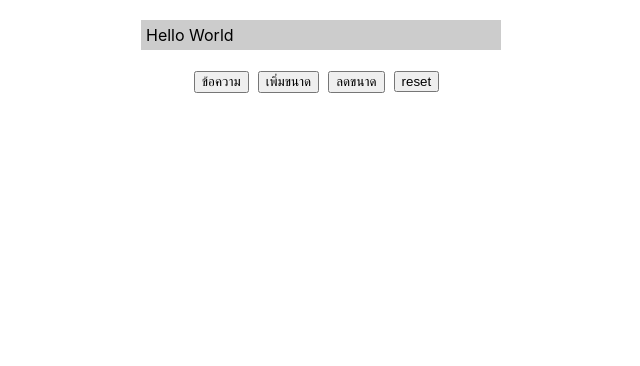
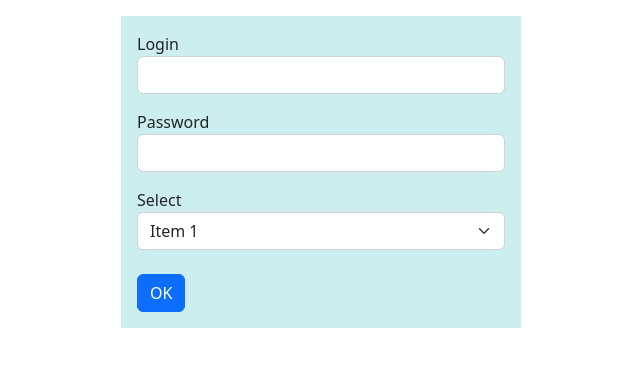
Before and after one commit to skyhihi/Web_React, a React (Create React App) app: page / in a window 1280 px wide. Shown: the top 366 px of the page, without its empty margins (319-959 px from the left). Built offline with nearby package versions, Linux system fonts and the light colour scheme.

Commit message:
add form-bootstrap.js

```diff
--- a/package.json
+++ b/package.json
@@ -6,6 +6,7 @@
     "@testing-library/jest-dom": "^5.16.4",
     "@testing-library/react": "^13.3.0",
     "@testing-library/user-event": "^13.5.0",
+    "bootstrap": "^5.2.1",
     "react": "^18.2.0",
     "react-dom": "^18.2.0",
     "react-scripts": "5.0.1",
--- a/src/App.js
+++ b/src/App.js
@@ -1,14 +1,19 @@
 //import logo from './logo.svg';
 import "./App.css";
+import FormBootstrap from "./form-bootstrap";
 //import { Header, Content, Footer } from "./func-component";
 //import MsgBox from "./class-props";
 //import Banner from "./banner";
 //import {EventData2} from "./event-data"
 //import RefsArray from "./refs-array";
-import MessageBox from "./state-func";
+//import MessageBox from "./state-func";
 
 function App() {
-  return <MessageBox />;
+  return (
+    <>
+      <FormBootstrap />
+    </>
+  );
 }
 
 export default App;
--- /dev/null
+++ b/src/form-bootstrap.js
@@ -0,0 +1,27 @@
+import React from 'react'
+
+export default function FormBootstrap() {
+    return (
+        <div className='mt-3 mx-auto p-3' style={{ width: "400px", background: "#cee" }}>
+            <form>
+                <div class="form-group mb-3">
+                    <label htmlFor="login">Login</label>
+                    <input type="text" id='login' name='login' className='form-control' />
+                </div>
+                <div class="form-group mb-3">
+                    <label htmlFor="login">Password</label>
+                    <input type="password" id='pswd' name='pswd' className='form-control' />
+                </div>
+                <div class="form-group mb-4">
+                    <label htmlFor="select1">Select</label>
+                    <select name="select1" id="select1" className='form-select'>
+                        <option value="1">Item 1</option>
+                        <option value="1">Item 2</option>
+                        <option value="1">Item 3</option>
+                    </select>
+                </div>
+                <button className='btn btn-primary'>OK</button>
+            </form>
+        </div>
+    )
+}
--- a/src/index.js
+++ b/src/index.js
@@ -3,6 +3,8 @@ import ReactDOM from 'react-dom/client';
 import './index.css';
 import App from './App';
 import reportWebVitals from './reportWebVitals';
+import 'bootstrap/dist/css/bootstrap.min.css';
+import 'bootstrap/dist/js/bootstrap.bundle.min.js'
 
 const root = ReactDOM.createRoot(document.getElementById('root'));
 root.render(
```
Also changed, not shown: 1 other file (tests, documents, lock files or other folders).
